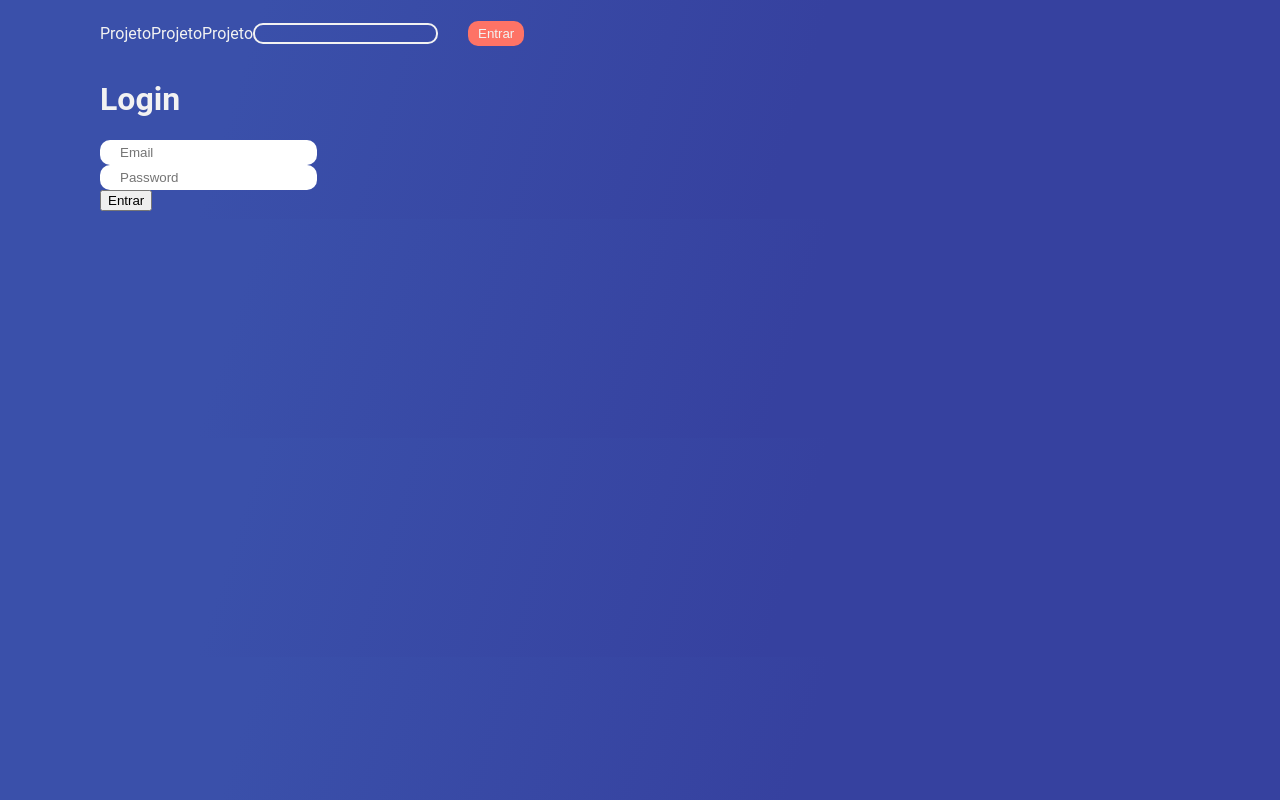
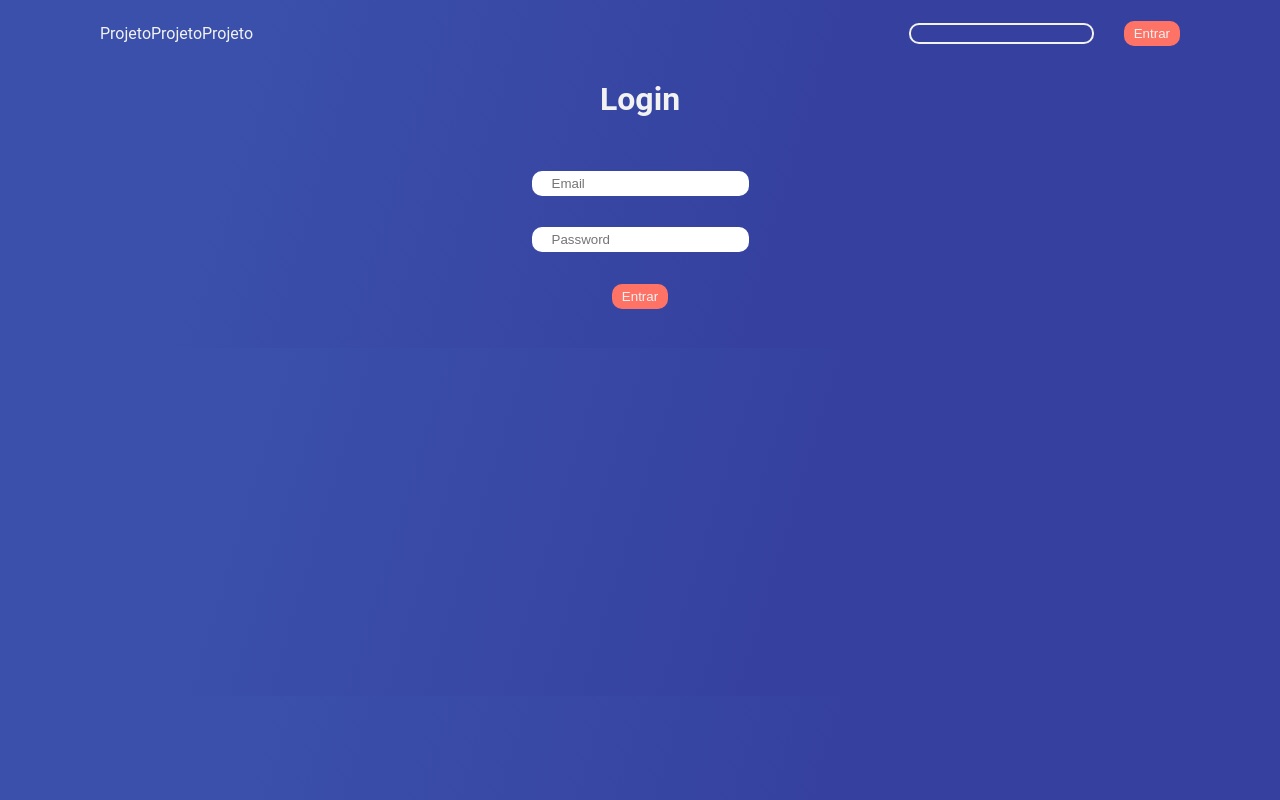
Before and after one commit to Me-Contrata/front-end, a Vue app: page /login in a window 1280 px wide. Built offline with nearby package versions, Linux system fonts and the light colour scheme.

Commit message:
Feat: add the button component

```diff
--- /dev/null
+++ b/src/components/ButtonComponent.vue
@@ -0,0 +1,28 @@
+<template>
+  <div class="btn">
+    <button class="btn__default">
+      {{btnName}}
+    </button>
+  </div>
+</template>
+
+<script>
+export default {
+  props: {
+    btnName: {
+      type: String,
+    }
+  }
+}
+</script>
+
+<style scoped>
+.btn__default {
+  background: var(--primary-color);
+  border-radius: 10px;
+  border: none;
+  color: var(--text-color);
+  padding: 5px 10px;
+  text-align: center;
+}
+</style>
--- a/src/views/PageLogin.vue
+++ b/src/views/PageLogin.vue
@@ -10,10 +10,7 @@
       <input-component
         :input-name="inputPassword"
       />
-      <button class="form__btn"
-      >
-        Entrar
-      </button>
+      <button-component :btn-name="btnName"/>
     </form>
   </div>
 </template>
@@ -21,20 +18,37 @@
 <script>
 import HeaderPublic from '@/components/HeaderPublic'
 import InputComponent from '@/components/InputComponent'
+import ButtonComponent from '@/components/ButtonComponent'
 export default {
   data () {
     return {
       inputEmail: 'Email',
-      inputPassword: 'Password'
+      inputPassword: 'Password',
+      btnName: 'Entrar'
     }
   },
   components: {
     HeaderPublic,
-    InputComponent
+    InputComponent,
+    ButtonComponent
   }
 }
 </script>
 
-<style scope>
+<style scoped>
+.login {
+  width: 100%;
+}
 
+.login__title {
+  text-align: center;
+}
+
+.login__form {
+  align-items: center;
+  display: flex;
+  flex-direction: column;
+  justify-content: space-evenly;
+  height: 200px;
+}
 </style>
```
